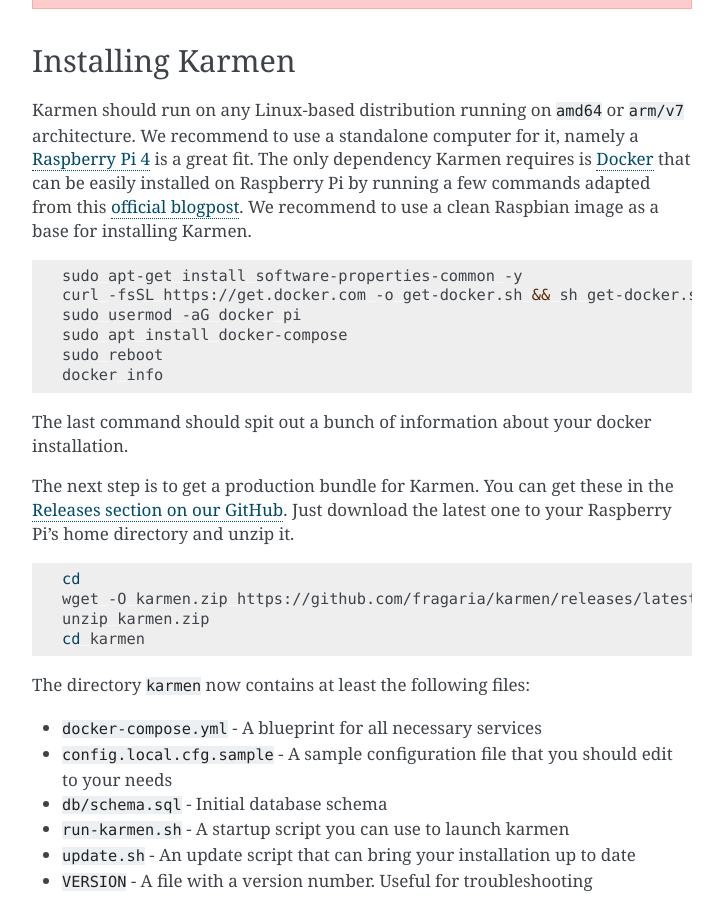
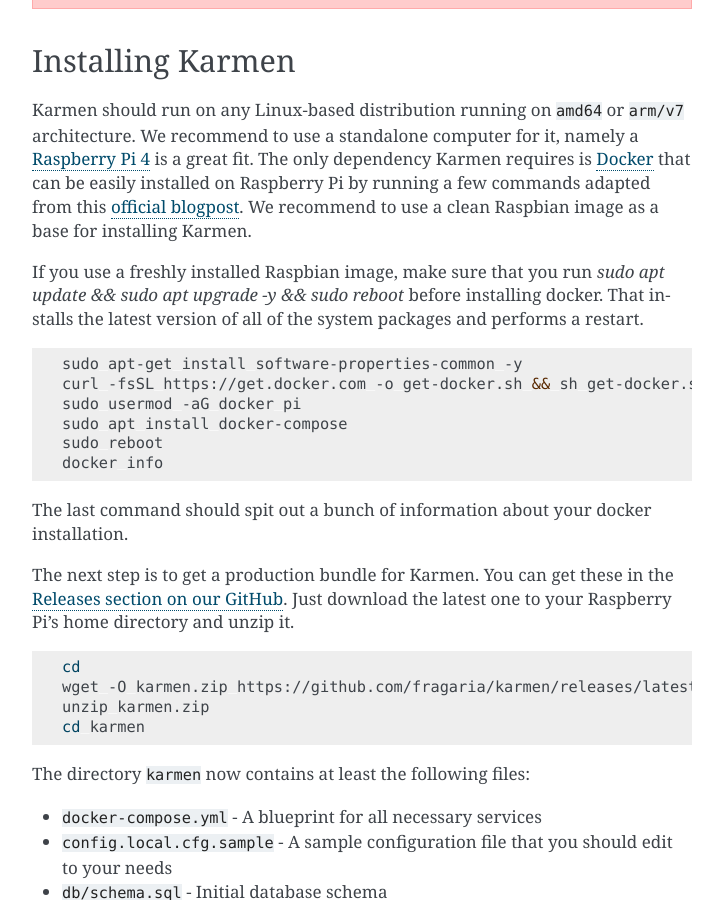
Before and after one commit to fragaria/karmen, a Sphinx documentation site: the page built from docs/source/installation.rst, in a window 1280 px wide and 900 px high, scrolled down 751 px. Shown: the whole window, without its empty margins (388-1111 px from the left). Built offline with Sphinx 7.4.7, drawn with Linux system fonts in a browser that asks for light colours.

Commit message:
docs: Note on docker installation on RPi

```diff
--- a/docs/source/installation.rst
+++ b/docs/source/installation.rst
@@ -42,6 +42,9 @@
 The only dependency Karmen requires is `Docker <https://www.docker.com>`_ that can be easily installed on Raspberry Pi by
 running a few commands adapted from this `official blogpost <https://blog.docker.com/2019/03/happy-pi-day-docker-raspberry-pi/>`_.
 We recommend to use a clean Raspbian image as a base for installing Karmen.
+
+If you use a freshly installed Raspbian image, make sure that you run `sudo apt update && sudo apt upgrade -y && sudo reboot`
+before installing docker. That installs the latest version of all of the system packages and performs a restart.
 
 .. code-block:: sh
 
```
